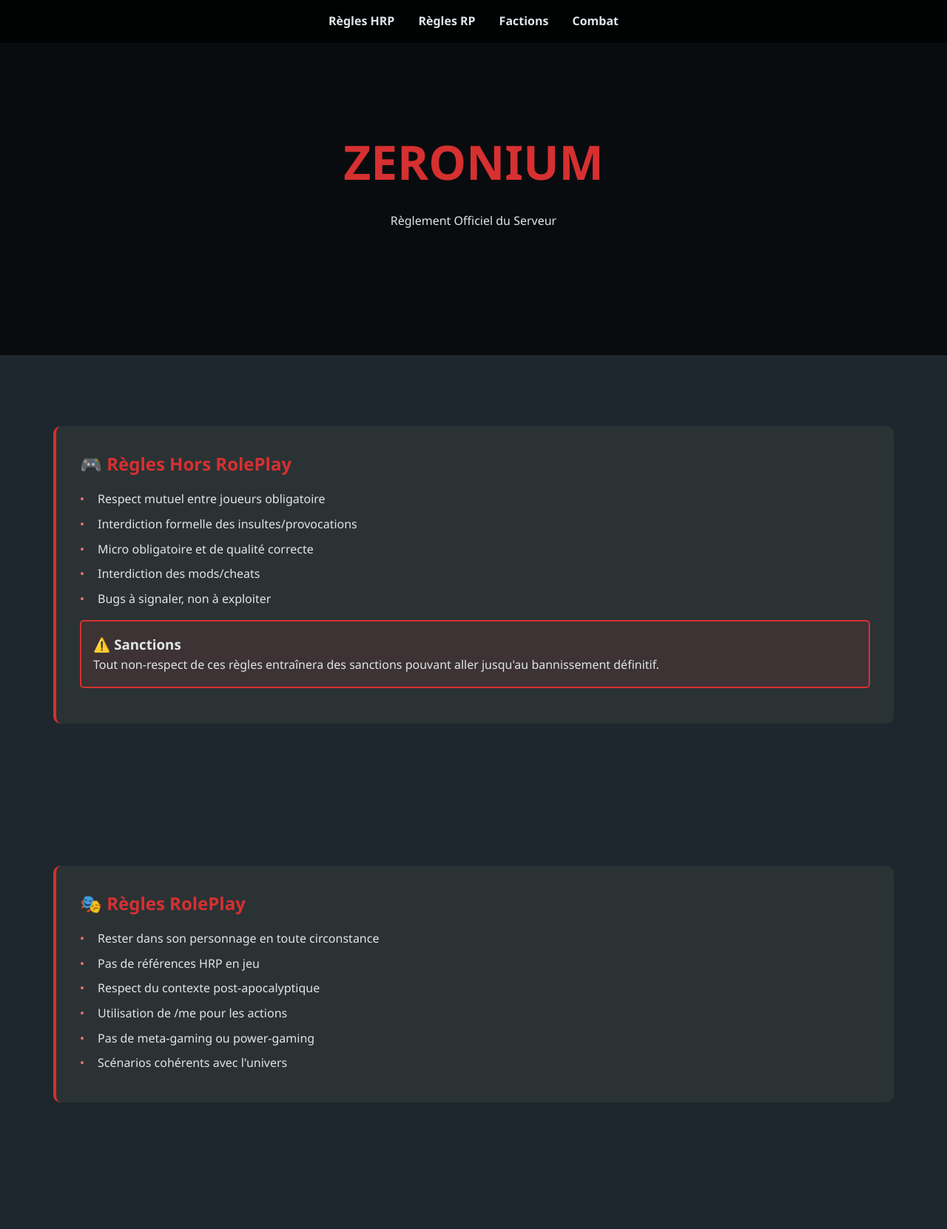
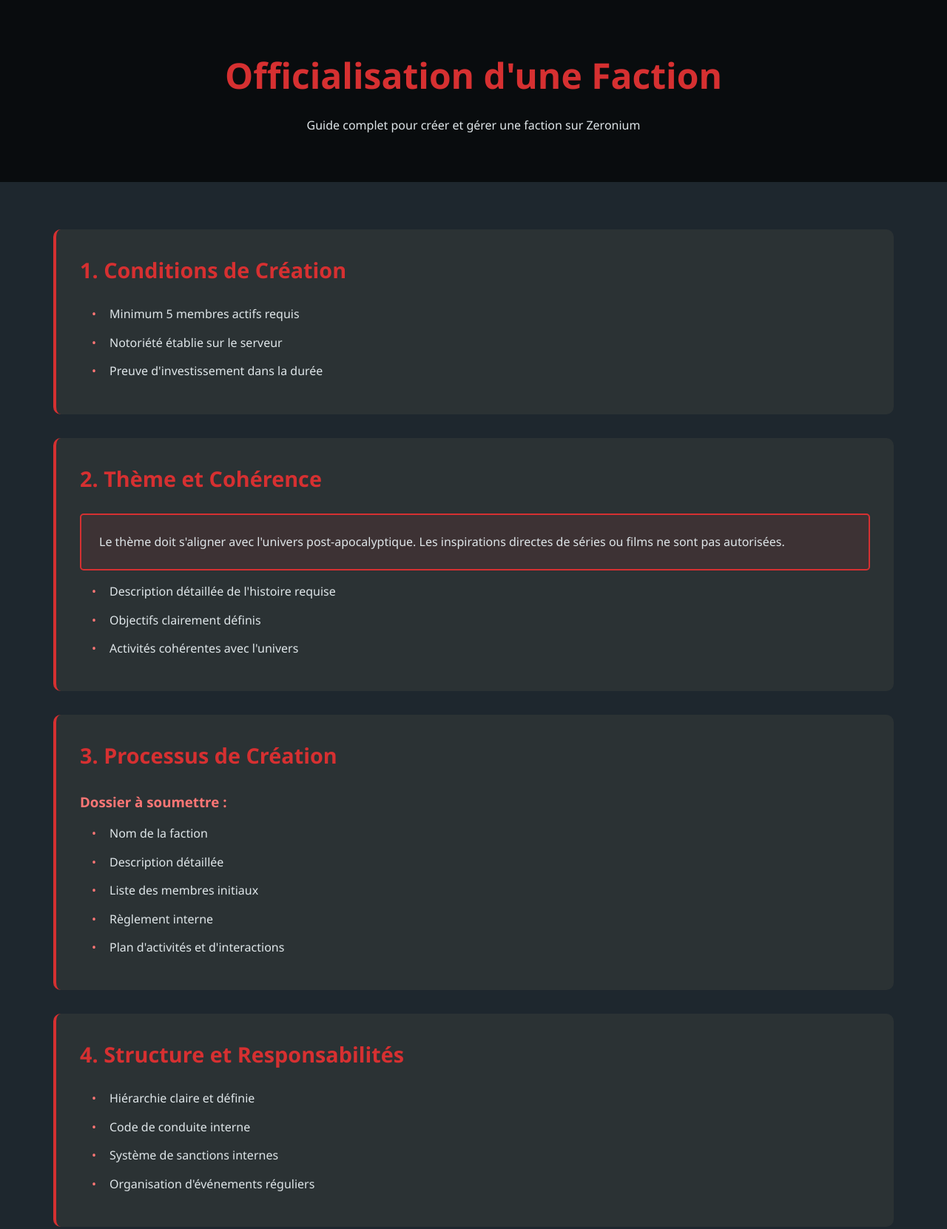
Before and after one commit to AnthoYTB/zeronium, a plain HTML site: page index.html in a window 1280 px wide. Shown: the top 1661 px of the page at 74% size. Drawn offline with Linux system fonts and the light colour scheme.

Commit message:
Update index.html

```diff
--- a/index.html
+++ b/index.html
@@ -3,7 +3,7 @@
 <head>
     <meta charset="UTF-8">
     <meta name="viewport" content="width=device-width, initial-scale=1.0">
-    <title>Zeronium - Règlement</title>
+    <title>Zeronium - Règlement des Factions</title>
     <style>
         :root {
             --primary: #d63031;
@@ -26,52 +26,25 @@
             line-height: 1.6;
         }
 
-        nav {
-            background: rgba(0,0,0,0.8);
-            position: fixed;
-            width: 100%;
-            z-index: 1000;
-            padding: 1rem;
-            backdrop-filter: blur(10px);
-        }
-
-        nav ul {
-            list-style: none;
-            display: flex;
-            justify-content: center;
-            gap: 2rem;
-        }
-
-        nav a {
-            color: var(--text-light);
-            text-decoration: none;
-            font-weight: bold;
-        }
-
-        .hero {
-            height: 60vh;
-            background: linear-gradient(rgba(0,0,0,0.7), rgba(0,0,0,0.7)), url('/api/placeholder/1920/1080') center/cover;
-            display: flex;
-            flex-direction: column;
-            justify-content: center;
-            align-items: center;
-            text-align: center;
+        .container {
+            max-width: 1200px;
+            margin: 0 auto;
             padding: 2rem;
         }
 
-        .hero h1 {
-            font-size: 4rem;
+        .header {
+            text-align: center;
+            padding: 4rem 2rem;
+            background: linear-gradient(rgba(0,0,0,0.7), rgba(0,0,0,0.7)), url('/api/placeholder/1920/1080') center/cover;
+        }
+
+        .header h1 {
+            font-size: 3rem;
             color: var(--primary);
             margin-bottom: 1rem;
         }
 
         .section {
-            max-width: 1200px;
-            margin: 0 auto;
-            padding: 4rem 2rem;
-        }
-
-        .rule-card {
             background: rgba(45, 52, 54, 0.9);
             border-radius: 10px;
             padding: 2rem;
@@ -79,133 +52,128 @@
             border-left: 4px solid var(--primary);
         }
 
-        .rule-card h2 {
+        .section h2 {
             color: var(--primary);
-            margin-bottom: 1rem;
+            margin-bottom: 1.5rem;
+            font-size: 1.8rem;
         }
 
-        .rule-card ul {
-            list-style: none;
+        .section h3 {
+            color: var(--accent);
+            margin: 1.5rem 0 1rem 0;
         }
 
-        .rule-card li {
-            margin: 0.5rem 0;
+        .section ul {
+            list-style: none;
+            margin-left: 1rem;
+        }
+
+        .section li {
+            margin: 0.8rem 0;
             padding-left: 1.5rem;
             position: relative;
         }
 
-        .rule-card li:before {
+        .section li:before {
             content: "•";
             color: var(--accent);
             position: absolute;
             left: 0;
         }
 
-        .warning {
+        .important {
             background: rgba(214, 48, 49, 0.1);
             border: 2px solid var(--primary);
-            padding: 1rem;
+            padding: 1.5rem;
             margin: 1rem 0;
             border-radius: 5px;
         }
 
-        footer {
-            text-align: center;
-            padding: 2rem;
-            background: var(--secondary);
-        }
-
         @media (max-width: 768px) {
-            nav ul {
-                flex-direction: column;
-                align-items: center;
+            .container {
+                padding: 1rem;
             }
 
-            .hero h1 {
-                font-size: 2.5rem;
+            .header h1 {
+                font-size: 2rem;
+            }
+
+            .section {
+                padding: 1.5rem;
             }
         }
     </style>
 </head>
 <body>
-    <nav>
-        <ul>
-            <li><a href="#hrp">Règles HRP</a></li>
-            <li><a href="#rp">Règles RP</a></li>
-            <li><a href="#factions">Factions</a></li>
-            <li><a href="#combat">Combat</a></li>
-        </ul>
-    </nav>
-
-    <div class="hero">
-        <h1>ZERONIUM</h1>
-        <p>Règlement Officiel du Serveur</p>
+    <div class="header">
+        <h1>Officialisation d'une Faction</h1>
+        <p>Guide complet pour créer et gérer une faction sur Zeronium</p>
     </div>
 
-    <div class="section" id="hrp">
-        <div class="rule-card">
-            <h2>🎮 Règles Hors RolePlay</h2>
+    <div class="container">
+        <div class="section">
+            <h2>1. Conditions de Création</h2>
             <ul>
-                <li>Respect mutuel entre joueurs obligatoire</li>
-                <li>Interdiction formelle des insultes/provocations</li>
-                <li>Micro obligatoire et de qualité correcte</li>
-                <li>Interdiction des mods/cheats</li>
-                <li>Bugs à signaler, non à exploiter</li>
+                <li>Minimum 5 membres actifs requis</li>
+                <li>Notoriété établie sur le serveur</li>
+                <li>Preuve d'investissement dans la durée</li>
             </ul>
-            <div class="warning">
-                <h3>⚠️ Sanctions</h3>
-                <p>Tout non-respect de ces règles entraînera des sanctions pouvant aller jusqu'au bannissement définitif.</p>
+        </div>
+
+        <div class="section">
+            <h2>2. Thème et Cohérence</h2>
+            <div class="important">
+                <p>Le thème doit s'aligner avec l'univers post-apocalyptique. Les inspirations directes de séries ou films ne sont pas autorisées.</p>
+            </div>
+            <ul>
+                <li>Description détaillée de l'histoire requise</li>
+                <li>Objectifs clairement définis</li>
+                <li>Activités cohérentes avec l'univers</li>
+            </ul>
+        </div>
+
+        <div class="section">
+            <h2>3. Processus de Création</h2>
+            <h3>Dossier à soumettre :</h3>
+            <ul>
+                <li>Nom de la faction</li>
+                <li>Description détaillée</li>
+                <li>Liste des membres initiaux</li>
+                <li>Règlement interne</li>
+                <li>Plan d'activités et d'interactions</li>
+            </ul>
+        </div>
+
+        <div class="section">
+            <h2>4. Structure et Responsabilités</h2>
+            <ul>
+                <li>Hiérarchie claire et définie</li>
+                <li>Code de conduite interne</li>
+                <li>Système de sanctions internes</li>
+                <li>Organisation d'événements réguliers</li>
+            </ul>
+        </div>
+
+        <div class="section">
+            <h2>5. Surveillance et Sanctions</h2>
+            <div class="important">
+                <h3>Sanctions possibles :</h3>
+                <ul>
+                    <li>Avertissements</li>
+                    <li>Suspension temporaire</li>
+                    <li>Dissolution en cas de récidive</li>
+                </ul>
             </div>
         </div>
-    </div>
 
-    <div class="section" id="rp">
-        <div class="rule-card">
-            <h2>🎭 Règles RolePlay</h2>
+        <div class="section">
+            <h2>6. Dissolution</h2>
             <ul>
-                <li>Rester dans son personnage en toute circonstance</li>
-                <li>Pas de références HRP en jeu</li>
-                <li>Respect du contexte post-apocalyptique</li>
-                <li>Utilisation de /me pour les actions</li>
-                <li>Pas de meta-gaming ou power-gaming</li>
-                <li>Scénarios cohérents avec l'univers</li>
+                <li>Notification obligatoire à l'administration</li>
+                <li>Justification détaillée requise</li>
+                <li>Redistribution des ressources</li>
             </ul>
         </div>
     </div>
-
-    <div class="section" id="factions">
-        <div class="rule-card">
-            <h2>👥 Règlement des Factions</h2>
-            <ul>
-                <li>Structure : 1 Leader + 2 adjoints maximum</li>
-                <li>Discord faction obligatoire avec accès staff</li>
-                <li>Alliances officielles via ticket staff</li>
-                <li>Gestion réaliste des ressources</li>
-                <li>Pillages uniquement avec justification RP</li>
-                <li>80% des ressources perdues si dissolution</li>
-            </ul>
-            <div class="warning">
-                <p>La triche entraîne un bannissement permanent et la dissolution de la faction.</p>
-            </div>
-        </div>
-    </div>
-
-    <div class="section" id="combat">
-        <div class="rule-card">
-            <h2>⚔️ Règles de Combat</h2>
-            <ul>
-                <li>Fear RP obligatoire</li>
-                <li>Combat uniquement avec raison RP valable</li>
-                <li>Respect des zones sécurisées</li>
-                <li>Traitement humain des prisonniers</li>
-                <li>Torture interdite sans contexte RP</li>
-                <li>Temps de détention limité et raisonnable</li>
-            </ul>
-        </div>
-    </div>
-
-    <footer>
-        <p>© 2024 Zeronium - Serveur Post-Apocalyptique</p>
-    </footer>
 </body>
 </html>
```
